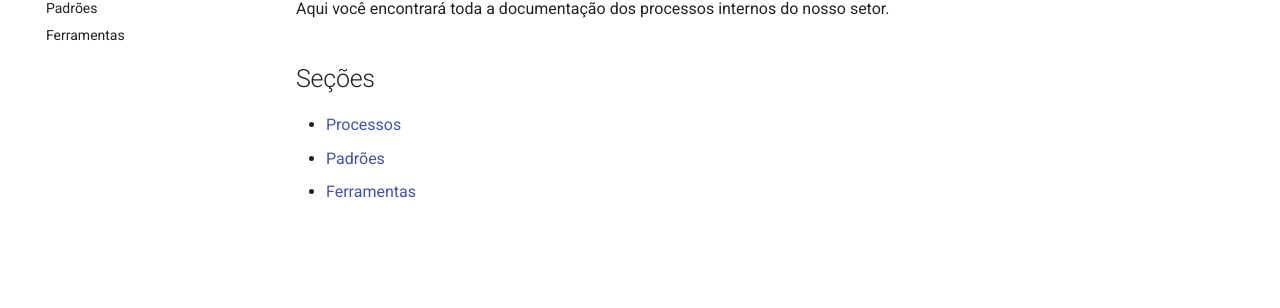
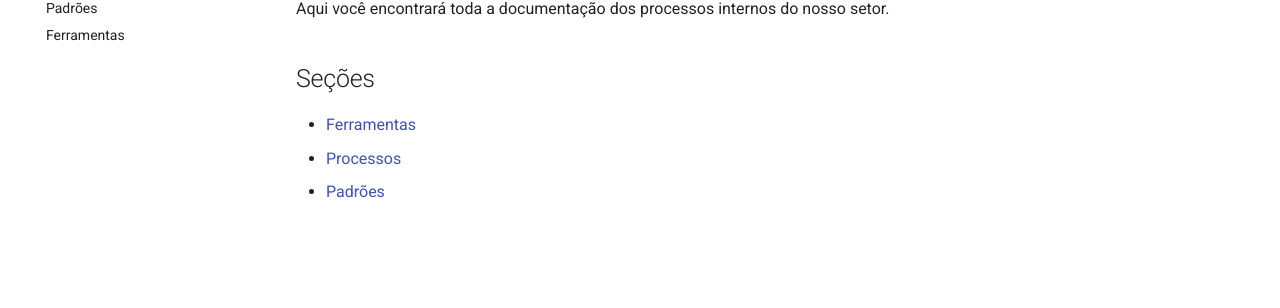
Before and after one commit to TataViegas/wiki-setor, an MkDocs documentation site: the page built from docs/index.md, in a window 1280 px wide. Shown: the part 184-492 px from the top of the page. Built offline with MkDocs 1.6.1 and Material for MkDocs 9.7.7, drawn with Linux system fonts in a browser that asks for light colours.

```diff
--- a/docs/index.md
+++ b/docs/index.md
@@ -3,6 +3,6 @@
 Aqui você encontrará toda a documentação dos processos internos do nosso setor.
 
 ## Seções
+- [Ferramentas](ferramentas.md)
 - [Processos](processos.md)
 - [Padrões](padroes.md)
-- [Ferramentas](ferramentas.md)
```
